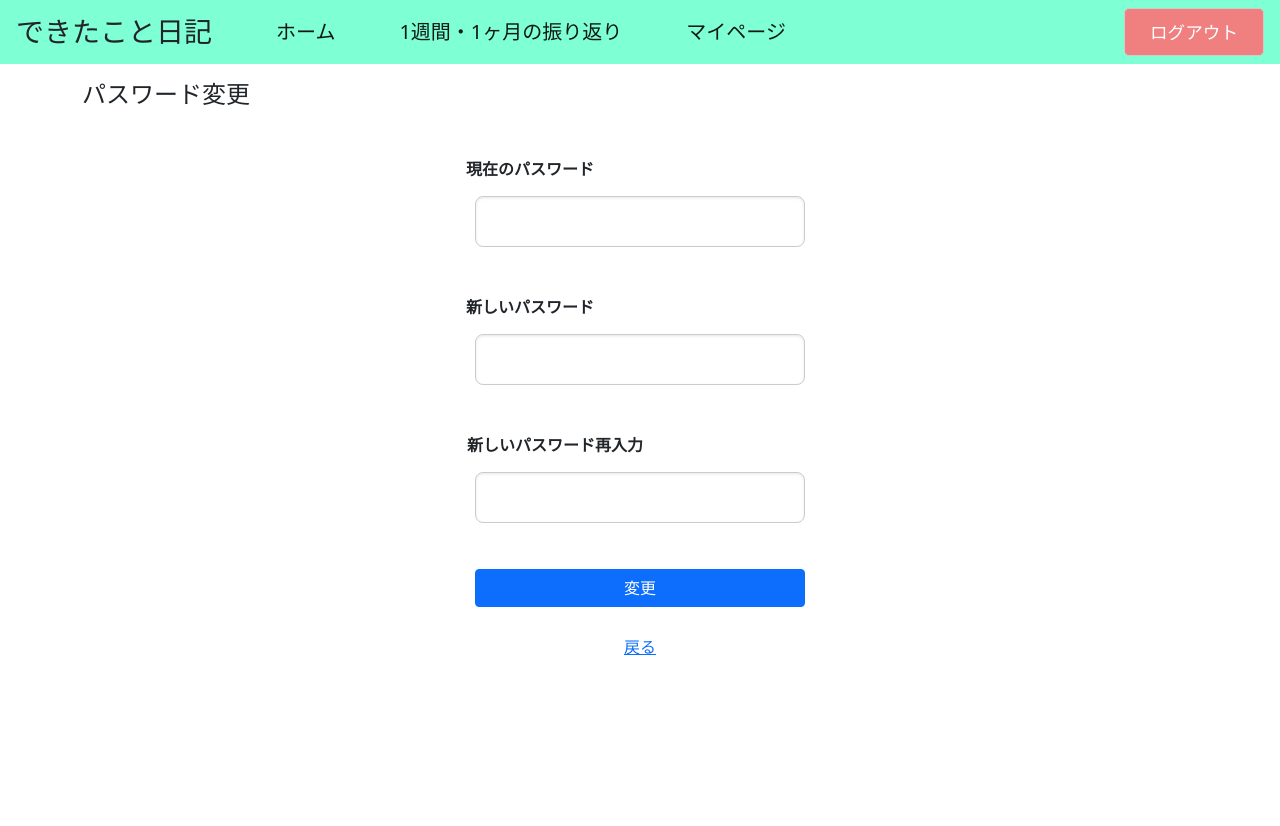
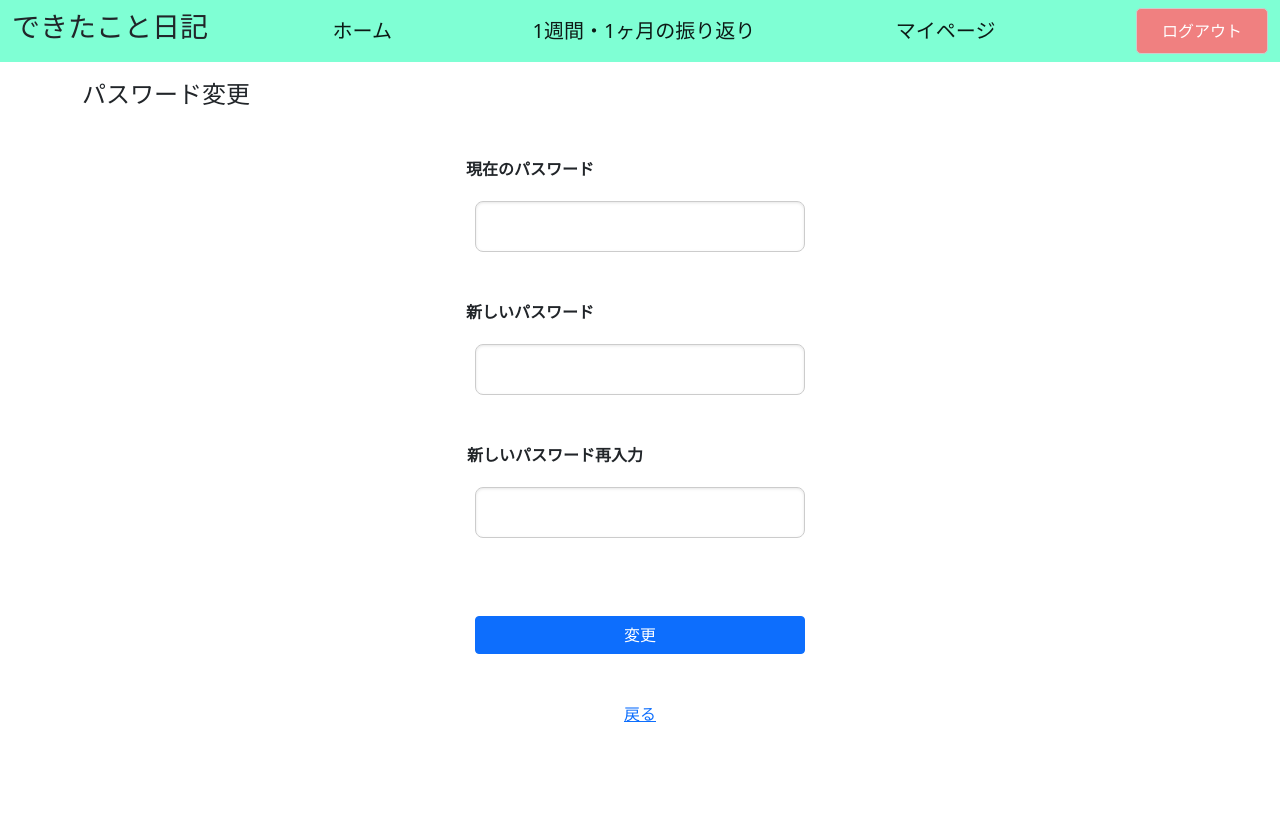
Before and after one commit to haruko-kobayashi1224/application1, a Django app: page /diary_app/change_password/ in a window 1280 px wide. Before the commit the page ends 655 px from the top, so only its background shows below. Run offline with Django 5.2, Linux system fonts and the light colour scheme; the visitor is signed in with stand-in values (Sample User, id 1).

Commit message:
ヘッダー修正

```diff
--- a/diary/templates/base.html
+++ b/diary/templates/base.html
@@ -2,7 +2,6 @@
 <!DOCTYPE html>
 <html lang="ja">
 <style>
-
 
 .btn-logout {
     background-color: #F08080;
@@ -10,7 +9,8 @@
     padding: 10px 25px;
     border-radius: 5px;
     border: 1px solid #ccc;
-    font-size: 1.1rem;
+    font-size: 16px;
+
   }
 
 .btn-logout:hover {
@@ -18,36 +18,9 @@
   transition: 0.2s ease;
 }
 
-nav.navbar .container-fluid {
-  display: flex !important;
-  align-items: center !important;
-  gap: 3rem;
-  position: relative;
-  padding-left: 1rem;
-  padding-right: 1rem;
-  box-sizing: border-box;
+html {
+  overflow-y: scroll;
 }
-
-nav.navbar h3 {
-  margin: 0;
-  padding-right: 0.5rem;
-  white-space: nowrap;
-}
-nav.navbar .navbar-brand {
-  margin: 0;
-  padding: 0.25rem 0.5rem;
-  white-space: nowrap;
-}
-nav.navbar form {
-  margin-left: auto !important; /* ログアウトを右端に寄せる */
-  display: flex; !important;
-  align-items: center; !important;
-}
-nav.navbar .btn-logout {
-  margin-left: 0.5rem;
-}
-
-
 
 </style>
     <head>
--- a/diary/templates/change_password.html
+++ b/diary/templates/change_password.html
@@ -11,11 +11,11 @@
 label {
   display: block;
   font-weight: bold;
-  margin-bottom: 10px;
+  margin-bottom: 20px;
 }
 
 .form-group {
-  margin-bottom: 15px;
+  margin-bottom: 20px;
 }
 
  .form-buttons {
@@ -25,21 +25,21 @@ label {
 .form-label {
   display: block;
   font-weight: bold;
-  margin-bottom: 15px;
+  margin-bottom: 20px;
   margin-left: -220px;
 }
 
 .form-label-new{
   display: block;
   font-weight: bold;
-  margin-bottom: 15px;
+  margin-bottom: 20px;
   margin-left: -170px;
 }
 
 input[type="submit"] {
   width: 60%;
   margin-top: 30px;
-  margin-bottom: 20px;
+  margin-bottom: 40px;
 }
 
 .form-control {
@@ -75,7 +75,7 @@ ul.errorlist {
 }
 
 .container {
-  padding-bottom: 30px;
+  padding-bottom: 50px;
 }
 
 
@@ -119,7 +119,7 @@ ul.errorlist {
         </div>
       </div>
 
-      <div class="form-group  mb-3">
+      <div class="form-group  mb-5">
         <div class ="text-center">
           <label for="{{ password_change_form.id_for_label }}" class="form-label-new">新しいパスワード再入力</label>
         </div>
@@ -131,7 +131,7 @@ ul.errorlist {
         </div>
       </div>
 
-      <div class="form-buttons mt-2">
+      <div class="form-buttons mt-3">
         <input type="submit" value="変更" class="btn btn-primary">
       </div>
     </form>
--- a/diary/templates/edit_diary.html
+++ b/diary/templates/edit_diary.html
@@ -206,7 +206,7 @@ input[type="text"] {
 }
 
 .container  {
-  padding-bottom: 30px;
+  padding-bottom: 50px;
 }
 
 </style>
--- a/diary/templates/home.html
+++ b/diary/templates/home.html
@@ -134,7 +134,7 @@
 }
 
 .container {
-  padding-bottom: 30px;
+  padding-bottom: 50px;
 }
 
 
--- a/diary/templates/my_page.html
+++ b/diary/templates/my_page.html
@@ -77,7 +77,7 @@ input[type="text"], input[type="email"] {
 }
 
 .container {
-  padding-bottom: 30px;
+  padding-bottom: 50px;
 }
 
 
--- a/diary/templates/reflection.html
+++ b/diary/templates/reflection.html
@@ -104,7 +104,7 @@ h5{
   min-width: 100px;
   gap: 10px;
   padding: 10px 25px;
-  font-size: 1.2rem;
+  font-size: 20px;
   border-radius: 5px;
   border: 1px solid #ccc;
 }
@@ -188,9 +188,8 @@ h5{
 }
 
 .container-bottom-space {
-  padding-bottom: 30px;
+  padding-bottom: 50px;
 }
-
 
 
 </style>
```
Also changed, not shown: diary/templates/edit_reflection.html (+5 -4 lines), diary/templates/today_input.html (+3 -6 lines).
